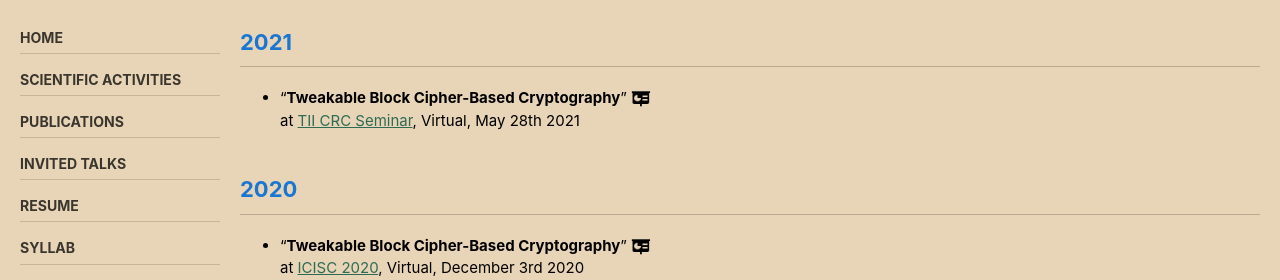
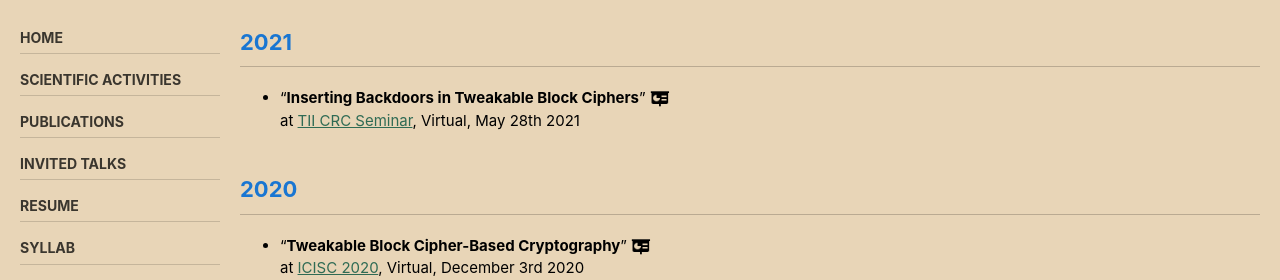
Before and after one commit to thomaspeyrin/web, a Jekyll site: the page built from invited.md, in a window 1280 px wide and 900 px high. Shown: the part 163-443 px from the top of the window. Built offline with Jekyll 4.4.1, drawn with Linux system fonts in a browser that asks for light colours; cached includes are drawn as plain includes; nearby versions of some CDN libraries; our own code applies the rules of GitHub Pages for plain Markdown files.

Commit message:
Update invited.md

```diff
--- a/invited.md
+++ b/invited.md
@@ -16,7 +16,7 @@ sidebar:
 
 ## 2021
 
-- "**Tweakable Block Cipher-Based Cryptography**"  [![](https://thomaspeyrin.github.io/web/assets/images/pres_icon_small.png "slides")](https://thomaspeyrin.github.io/web/assets/docs/invited/TII_CRC_21_slides.pdf)
+- "**Inserting Backdoors in Tweakable Block Ciphers**"  [![](https://thomaspeyrin.github.io/web/assets/images/pres_icon_small.png "slides")](https://thomaspeyrin.github.io/web/assets/docs/invited/TII_CRC_21_slides.pdf)
 at [TII CRC Seminar](https://cryptography.tii.ae/news/crc-seminar-series-thomas-peyrin), Virtual, May 28th 2021
 
 ## 2020
```
